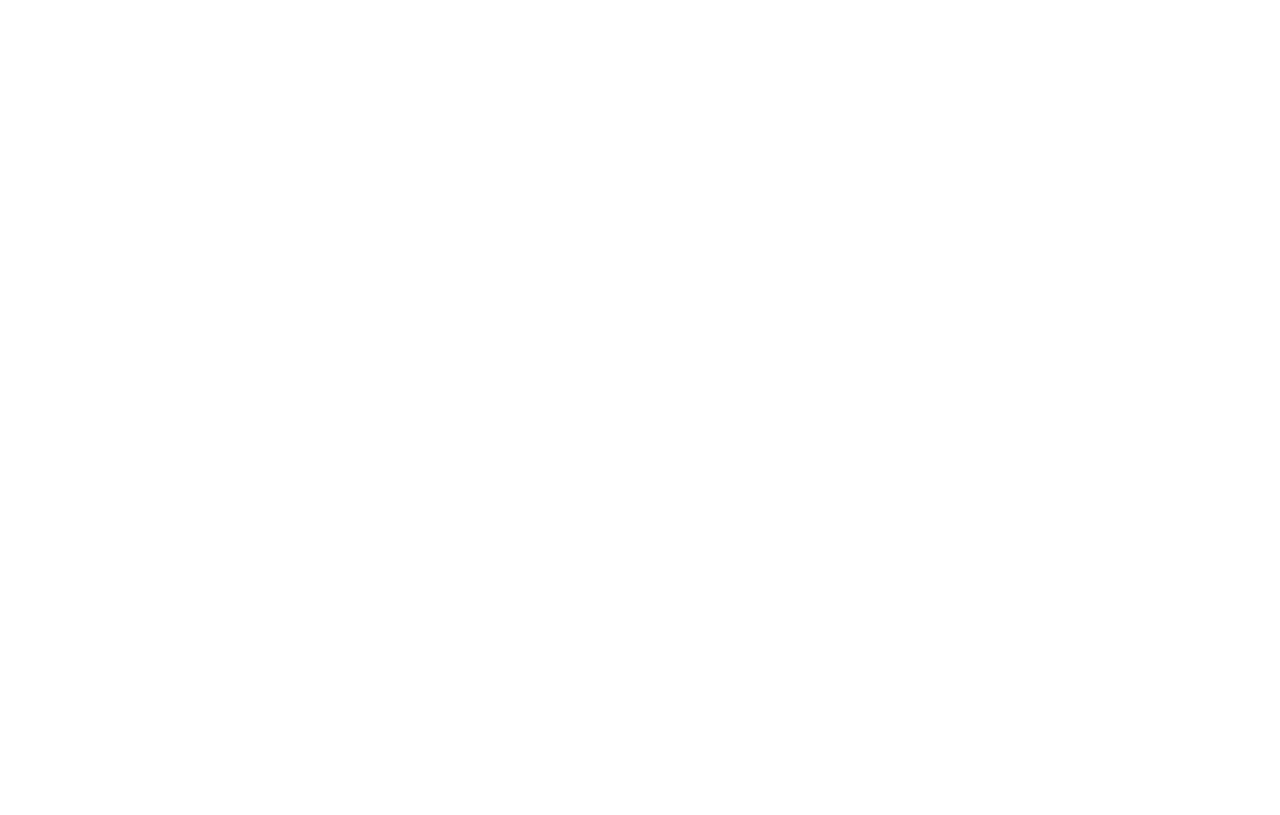
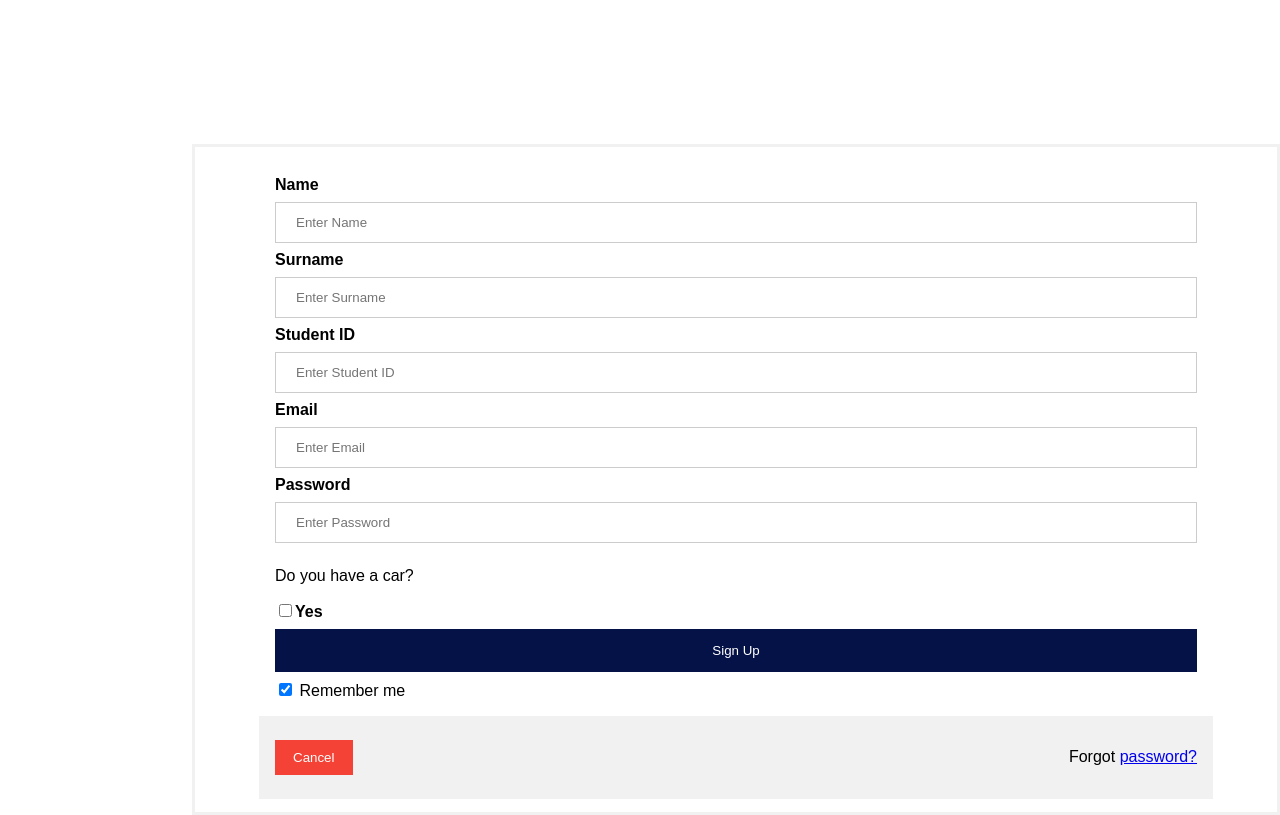
Before and after one commit to KenanKonjic/space-shuffle-fe, an Angular app: page /signup in a window 1280 px wide. Before the commit this address led to /. Built offline with nearby package versions, Linux system fonts and the light colour scheme.

Commit message:
Signup Form

```diff
--- a/src/app/app-routing.module.ts
+++ b/src/app/app-routing.module.ts
@@ -3,6 +3,7 @@
 import {CreateRideComponent} from "./create-ride/create-ride.component";
 import {HomeComponent} from "./home/home.component";
 import {LoginComponent} from "./login/login.component";
+import {SignupComponent} from "./signup/signup.component";
 
 const routes: Routes = [
   {
@@ -17,6 +18,10 @@
     path: 'login',
     component: LoginComponent
   },
+  {
+    path: 'signup',
+    component: SignupComponent
+  },
 ];
 
 @NgModule({
--- a/src/app/app.module.ts
+++ b/src/app/app.module.ts
@@ -16,6 +16,7 @@
 import { HeaderComponent } from './header/header.component';
 import {MatToolbarModule} from "@angular/material/toolbar";
 import { LoginComponent } from './login/login.component';
+import { SignupComponent } from './signup/signup.component';
 import {UserService} from "./services/user.service";
 
 @NgModule({
@@ -24,7 +25,8 @@
     CreateRideComponent,
     HomeComponent,
     HeaderComponent,
-    LoginComponent
+    LoginComponent,
+    SignupComponent
   ],
   imports: [
     BrowserModule,
--- /dev/null
+++ b/src/app/signup/signup.component.css
@@ -0,0 +1,66 @@
+/* Bordered form */
+form {
+  border: 3px solid #f1f1f1;
+  left: 50%;
+  top: 50%;
+  margin-left: -35%;
+  position: absolute;
+  margin-top: -20%;
+  padding: 1% 5%;
+  font-family: OpenSymbol, sans-serif;
+}
+
+/* Full-width inputs */
+input[type=text], input[type=password] {
+  width: 100%;
+  padding: 12px 20px;
+  margin: 8px 0;
+  display: inline-block;
+  border: 1px solid #ccc;
+  box-sizing: border-box;
+}
+
+/* Set a style for all buttons */
+button {
+  background-color: #051247;
+  color: white;
+  padding: 14px 20px;
+  margin: 8px 0;
+  border: none;
+  cursor: pointer;
+  width: 100%;
+}
+
+/* Add a hover effect for buttons */
+button:hover {
+  opacity: 0.8;
+}
+
+/* Extra style for the cancel button (red) */
+.cancelbtn {
+  width: auto;
+  padding: 10px 18px;
+  background-color: #f44336;
+}
+
+/* Add padding to containers */
+.container {
+  padding: 16px;
+}
+
+/* The "Forgot password" text */
+span.psw {
+  float: right;
+  padding-top: 16px;
+}
+
+/* Change styles for span and cancel button on extra small screens */
+@media screen and (max-width: 300px) {
+  span.psw {
+    display: block;
+    float: none;
+  }
+  .cancelbtn {
+    width: 100%;
+  }
+}
--- /dev/null
+++ b/src/app/signup/signup.component.html
@@ -0,0 +1,36 @@
+<div class="outer">
+  <form action="action_page.php" method="post">
+
+
+    <div class="container">
+      <label for="name"><b>Name</b></label>
+      <input type="text" placeholder="Enter Name" name="name" required>
+
+      <label for="sname"><b>Surname</b></label>
+      <input type="text" placeholder="Enter Surname" name="sname" required>
+
+      <label for="id"><b>Student ID</b></label>
+      <input type="text" placeholder="Enter Student ID" name="id" required>
+
+      <label for="email"><b>Email</b></label>
+      <input type="text" placeholder="Enter Email" name="email" required>
+
+      <label for="psw"><b>Password</b></label>
+      <input type="password" placeholder="Enter Password" name="psw" required>
+
+      <p>Do you have a car?</p>
+      <input type="checkbox" id="yes" name="yes" value="yes">
+      <label for="yes"><b>Yes</b></label><br>
+
+      <button type="submit" (click)="navigateToHome()">Sign Up</button>
+      <label>
+        <input type="checkbox" checked="checked" name="remember"> Remember me
+      </label>
+    </div>
+
+    <div class="container" style="background-color:#f1f1f1">
+      <button type="button" (click)="navigateToHome()" class="cancelbtn">Cancel</button>
+      <span class="psw">Forgot <a href="#">password?</a></span>
+    </div>
+  </form>
+</div>
--- /dev/null
+++ b/src/app/signup/signup.component.ts
@@ -0,0 +1,19 @@
+import { Component } from '@angular/core';
+import {ActivatedRoute, Router} from "@angular/router";
+import {FormBuilder} from "@angular/forms";
+
+@Component({
+  selector: 'app-signup',
+  templateUrl: './signup.component.html',
+  styleUrls: ['./signup.component.css']
+})
+export class SignupComponent {
+  constructor(private router: Router, private formBuilder: FormBuilder, private route: ActivatedRoute){}
+
+  navigateToHome(): void{
+    this.router.navigate([
+      'home'
+    ])
+  }
+
+}
```
